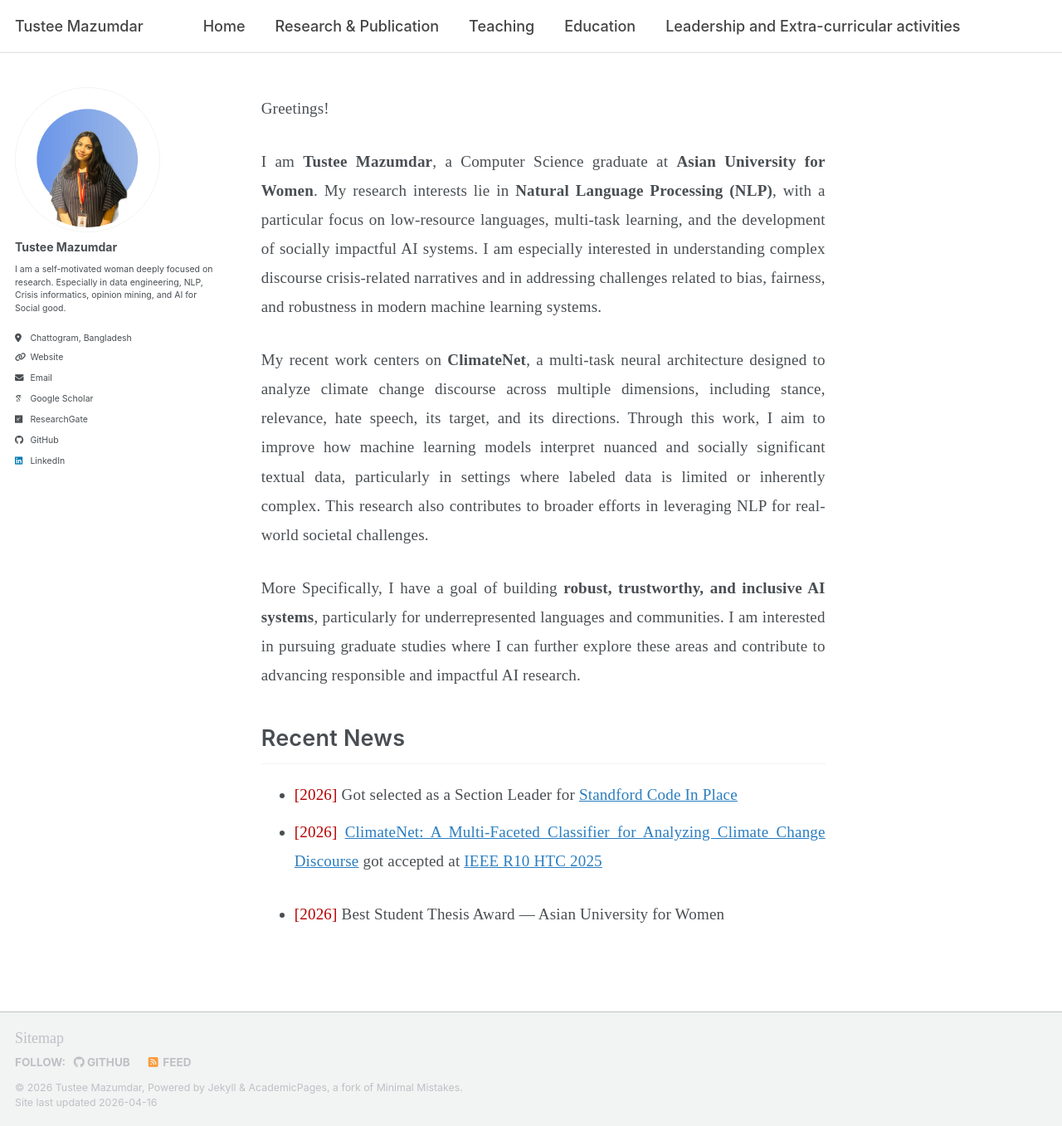
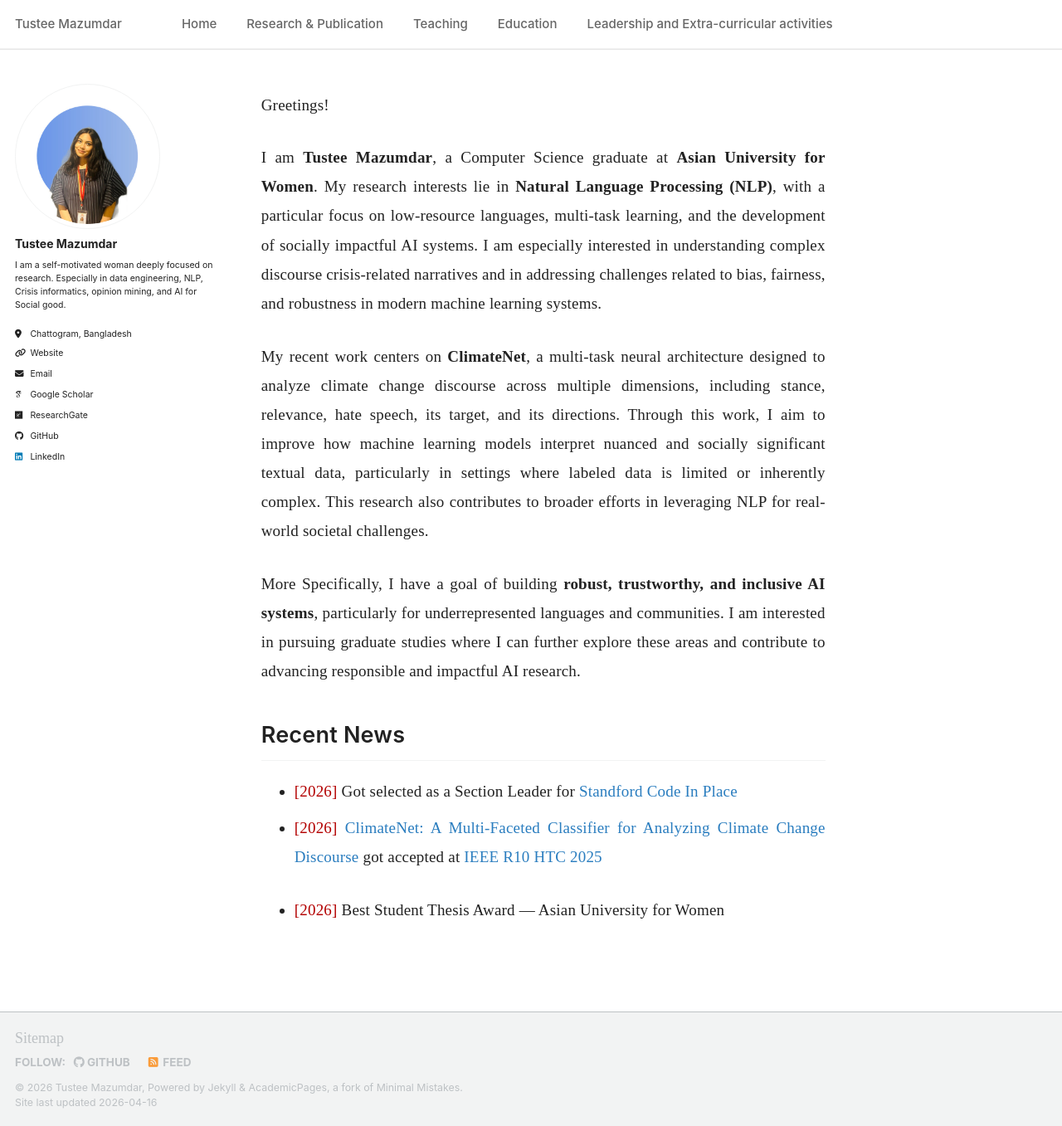
Before and after one commit to TusteeMazumdar/TusteeMazumdar.github.io, a Jekyll site: the page built from _pages/about.md, in a window 1280 px wide and 1357 px high. Shown: the whole window at 83% size. Built offline with Jekyll 4.4.1, drawn with Linux system fonts in a browser that asks for light colours; some web fonts are replaced; a script bundle is joined from its source files by our own code; library files that are not in the unit come from our copies.

Commit message:
Update main.scss

```diff
--- a/assets/css/main.scss
+++ b/assets/css/main.scss
@@ -52,3 +52,74 @@
 }
 
 /* Keep spacing intact (DO NOT TOUCH layout) */
+/* =========================================================
+   CLEAN ACADEMIC STYLE (LIKE REFERENCE SITE)
+   ========================================================= */
+
+/* ===== PAGE BACKGROUND ===== */
+body {
+  background-color: #ffffff !important;
+  color: #222 !important;
+  font-family: "Times New Roman", Times, serif;
+}
+
+/* ===== REMOVE DARK FEEL ===== */
+.page,
+.page__content,
+.sidebar {
+  background-color: #ffffff !important;
+}
+
+/* ===== NAVBAR (LIKE HIS SITE) ===== */
+.masthead {
+  background-color: #ffffff !important;
+  border-bottom: 1px solid #e6e6e6;
+}
+
+/* remove dark overlay */
+.masthead::before {
+  display: none !important;
+}
+
+/* nav container */
+.greedy-nav {
+  background: transparent !important;
+}
+
+/* nav text */
+.masthead__menu-item a {
+  color: #666 !important;
+  font-size: 15px;
+}
+
+.masthead__menu-item a:hover {
+  color: #000 !important;
+}
+
+/* site title */
+.site-title {
+  color: #444 !important;
+  font-weight: 600;
+}
+
+/* ===== CONTENT WIDTH (IMPORTANT) ===== */
+.page__content {
+  max-width: 720px;
+  font-size: 18px;
+  line-height: 1.8;
+}
+
+/* ===== SIDEBAR CLEAN ===== */
+.sidebar {
+  font-size: 14px;
+}
+
+/* ===== LINKS ===== */
+.page__content a {
+  color: #2a7dbf;
+  text-decoration: none;
+}
+
+.page__content a:hover {
+  text-decoration: underline;
+}
```
